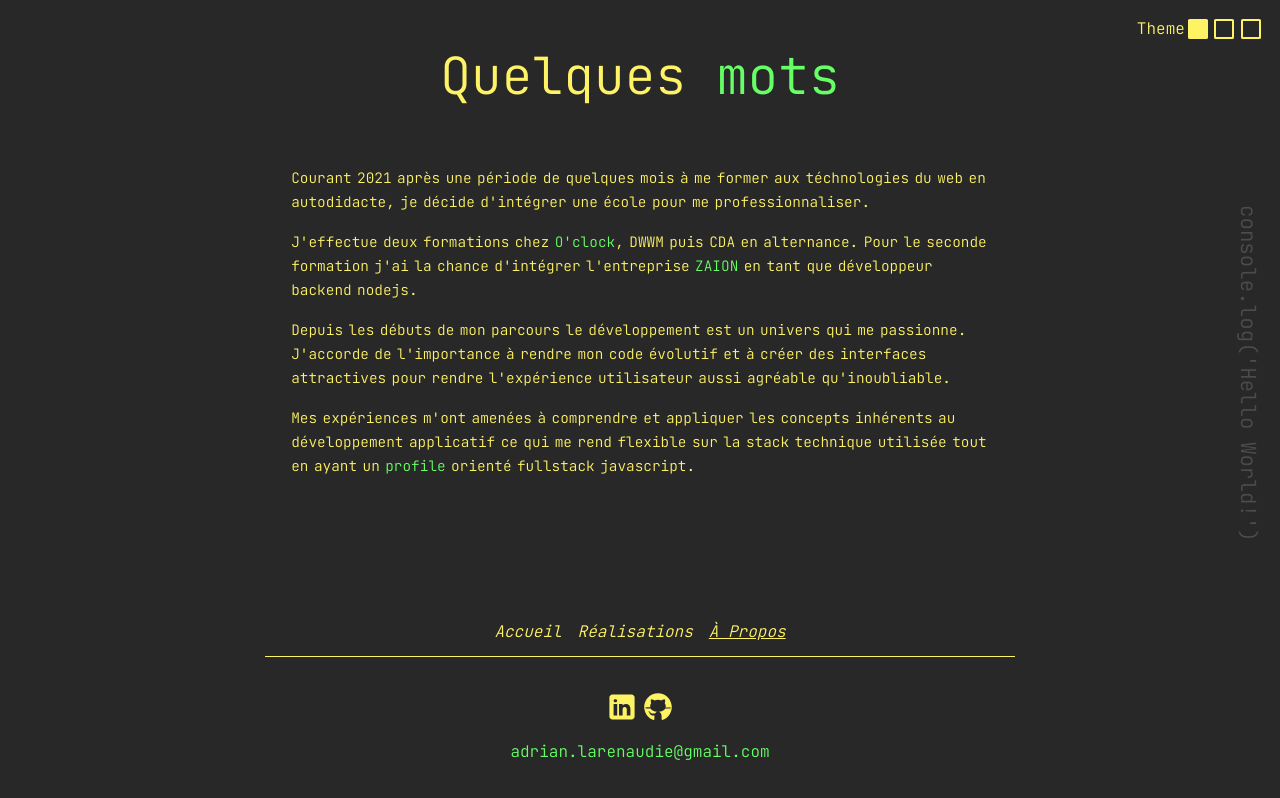
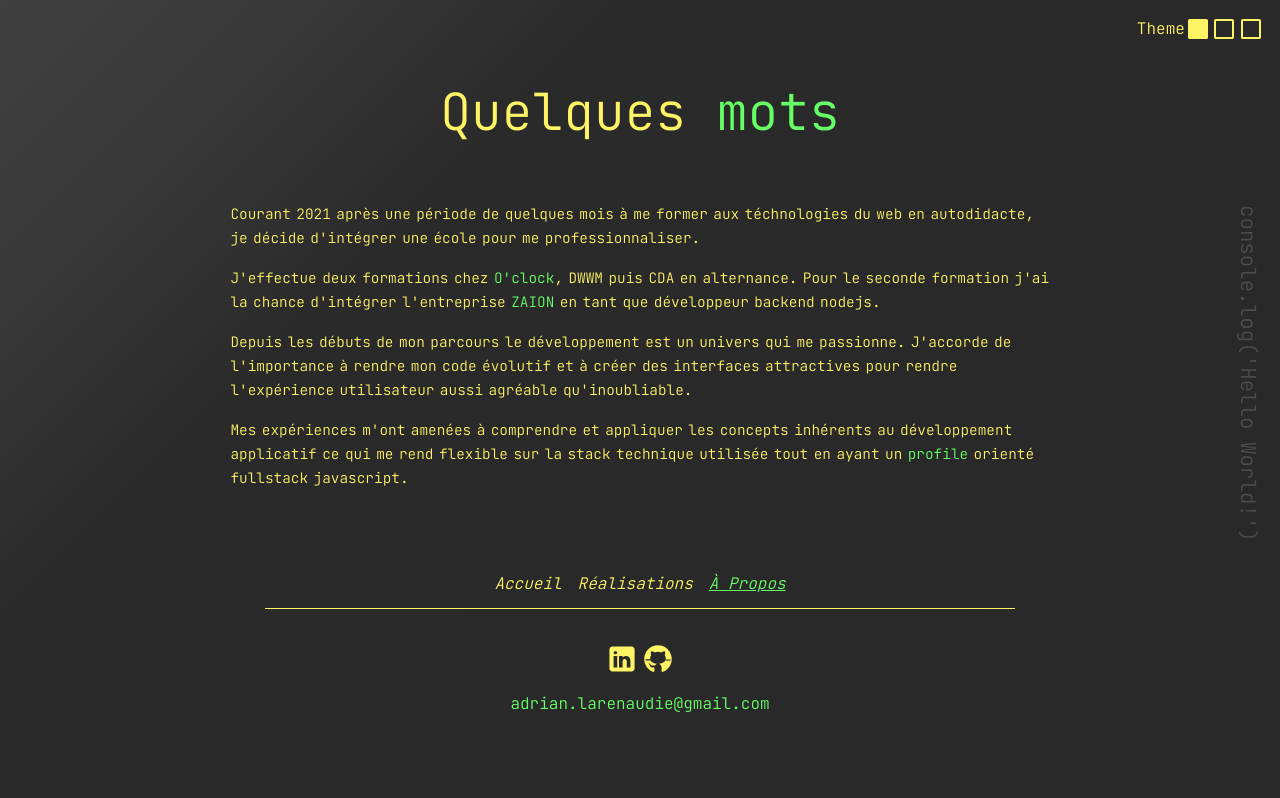
Before and after one commit to Adrian-Larenaudie/adrian_portfolio_vue, a Vue app: page /about in a window 1280 px wide. Built offline with nearby package versions, Linux system fonts and the light colour scheme.

Commit message:
fix hover & add linear gradient on bakground colors

```diff
--- a/src/assets/css/styles.css
+++ b/src/assets/css/styles.css
@@ -103,6 +103,9 @@ svg {
 svg:hover, .footer_contact:hover {
     transform: translateY(-10%);
 }
+svg path {
+    transition: .2s;
+}
 .footer_contact_block {
     margin: 1rem;
     cursor: pointer;
@@ -144,10 +147,10 @@ svg:hover, .footer_contact:hover {
     }
 }
 .home_navigation {
+    margin: 1rem 0 0 0;
     font-size: 1rem;
     display: flex;
     justify-content: center;
-    margin-top: 5vw;
 }
 .home_link {
     margin: 0 .5rem;
@@ -170,7 +173,6 @@ svg:hover, .footer_contact:hover {
         font-size: .7rem;
         display: flex;
         justify-content: center;
-        margin-top: 3rem;
     }
 }
 @media (max-width: 450px) {
@@ -184,9 +186,10 @@ svg:hover, .footer_contact:hover {
 .main_content_about_title {
     font-size: 4vw;
     margin: 1rem;
+    margin-top: 4rem;
 }
 .main_content_about_block_text {
-    width: 60%;
+    width: 70%;
     margin: 2rem;
 }
 .main_content_about_paragraph {
@@ -196,9 +199,17 @@ svg:hover, .footer_contact:hover {
     text-align: left;
     word-spacing: -.2rem;
 }
+@media (max-width: 1100px) {
+    .main_content_about_block_text {
+        width: 80%;
+    }
+}
 @media (max-width: 650px) {
     .main_content_about_title {
         font-size: 2rem;
+    }
+    .main_content_about_block_text {
+        width: 95%;
     }
 }
 @media screen and (min-width: 1400px) {
--- a/src/components/MainFooter.vue
+++ b/src/components/MainFooter.vue
@@ -1,12 +1,13 @@
 <template>
     <!-- le footer -->
     <footer class="footer_block">
+        <HomeMenu />
         <div :style="{backgroundColor: getCurrentTheme.text}" class="footer_segment"></div>
         <div class="social_network">
-            <svg :style="{fill: getCurrentTheme.text}" class="social_network_svg" xmlns="http://www.w3.org/2000/svg"  viewBox="0 0 50 50" width="30px" height="30px">
+            <svg  @mouseover="onMouseOver" @mouseleave="onMouseLeave" :style="{fill: getCurrentTheme.text}" class="social_network_svg" xmlns="http://www.w3.org/2000/svg"  viewBox="0 0 50 50" width="30px" height="30px">
                 <path d="M41,4H9C6.24,4,4,6.24,4,9v32c0,2.76,2.24,5,5,5h32c2.76,0,5-2.24,5-5V9C46,6.24,43.76,4,41,4z M17,20v19h-6V20H17z M11,14.47c0-1.4,1.2-2.47,3-2.47s2.93,1.07,3,2.47c0,1.4-1.12,2.53-3,2.53C12.2,17,11,15.87,11,14.47z M39,39h-6c0,0,0-9.26,0-10 c0-2-1-4-3.5-4.04h-0.08C27,24.96,26,27.02,26,29c0,0.91,0,10,0,10h-6V20h6v2.56c0,0,1.93-2.56,5.81-2.56 c3.97,0,7.19,2.73,7.19,8.26V39z"/>
             </svg>
-            <svg :style="{fill: getCurrentTheme.text}" class="social_network_svg" xmlns="http://www.w3.org/2000/svg"  viewBox="0 0 50 50" width="30px" height="30px">
+            <svg  @mouseover="onMouseOver" @mouseleave="onMouseLeave" :style="{fill: getCurrentTheme.text}" class="social_network_svg" xmlns="http://www.w3.org/2000/svg"  viewBox="0 0 50 50" width="30px" height="30px">
                 <path d="M17.791,46.836C18.502,46.53,19,45.823,19,45v-5.4c0-0.197,0.016-0.402,0.041-0.61C19.027,38.994,19.014,38.997,19,39 c0,0-3,0-3.6,0c-1.5,0-2.8-0.6-3.4-1.8c-0.7-1.3-1-3.5-2.8-4.7C8.9,32.3,9.1,32,9.7,32c0.6,0.1,1.9,0.9,2.7,2c0.9,1.1,1.8,2,3.4,2 c2.487,0,3.82-0.125,4.622-0.555C21.356,34.056,22.649,33,24,33v-0.025c-5.668-0.182-9.289-2.066-10.975-4.975 c-3.665,0.042-6.856,0.405-8.677,0.707c-0.058-0.327-0.108-0.656-0.151-0.987c1.797-0.296,4.843-0.647,8.345-0.714 c-0.112-0.276-0.209-0.559-0.291-0.849c-3.511-0.178-6.541-0.039-8.187,0.097c-0.02-0.332-0.047-0.663-0.051-0.999 c1.649-0.135,4.597-0.27,8.018-0.111c-0.079-0.5-0.13-1.011-0.13-1.543c0-1.7,0.6-3.5,1.7-5c-0.5-1.7-1.2-5.3,0.2-6.6 c2.7,0,4.6,1.3,5.5,2.1C21,13.4,22.9,13,25,13s4,0.4,5.6,1.1c0.9-0.8,2.8-2.1,5.5-2.1c1.5,1.4,0.7,5,0.2,6.6c1.1,1.5,1.7,3.2,1.6,5 c0,0.484-0.045,0.951-0.11,1.409c3.499-0.172,6.527-0.034,8.204,0.102c-0.002,0.337-0.033,0.666-0.051,0.999 c-1.671-0.138-4.775-0.28-8.359-0.089c-0.089,0.336-0.197,0.663-0.325,0.98c3.546,0.046,6.665,0.389,8.548,0.689 c-0.043,0.332-0.093,0.661-0.151,0.987c-1.912-0.306-5.171-0.664-8.879-0.682C35.112,30.873,31.557,32.75,26,32.969V33 c2.6,0,5,3.9,5,6.6V45c0,0.823,0.498,1.53,1.209,1.836C41.37,43.804,48,35.164,48,25C48,12.318,37.683,2,25,2S2,12.318,2,25 C2,35.164,8.63,43.804,17.791,46.836z"/>
             </svg>
         </div>
@@ -18,12 +19,24 @@
 </template>
 
 <script>
+import HomeMenu from '@/components/menus/HomeMenu.vue';
 import { mapGetters } from 'vuex';
 
 export default {
     name: 'MainFooter',
+    components: {
+        HomeMenu,
+    },
     computed: {
         ...mapGetters('utils', ['getCurrentTheme']),
     },
+    methods: {
+    onMouseLeave(event) {
+        event.target.querySelector('path').style.fill = this.getCurrentTheme.text;
+    },
+    onMouseOver(event) {
+        event.target.querySelector('path').style.fill = this.getCurrentTheme.word;
+    },
+    },
 }
 </script>
--- a/src/components/menus/HomeMenu.vue
+++ b/src/components/menus/HomeMenu.vue
@@ -1,8 +1,8 @@
 <template>
     <nav class="home_navigation">
-        <router-link @mouseover="onMouseOver" @mouseleave="onMouseLeave" :style="{color: getCurrentTheme.text, textDecoration: $route.name === 'home' ? 'underline':''}" class="link home_link" to="/">accueil</router-link>
-        <router-link @mouseover="onMouseOver" @mouseleave="onMouseLeave" :style="{color: getCurrentTheme.text, textDecoration: $route.name === 'works' ? 'underline':''}" class="link home_link" to="/works">réalisations</router-link>
-        <router-link @mouseover="onMouseOver" @mouseleave="onMouseLeave" :style="{color: getCurrentTheme.text, textDecoration: $route.name === 'about' ? 'underline':''}" class="link home_link" to="/about">à propos</router-link>
+        <router-link @mouseover="onMouseOver" @mouseleave="onMouseLeave" :style="{color: $route.name === 'home' ? getCurrentTheme.word : getCurrentTheme.text, textDecoration: $route.name === 'home' ? 'underline':''}" class="link home_link" to="/">accueil</router-link>
+        <router-link @mouseover="onMouseOver" @mouseleave="onMouseLeave" :style="{color: $route.name === 'works' ? getCurrentTheme.word : getCurrentTheme.text, textDecoration: $route.name === 'works' ? 'underline':''}" class="link home_link" to="/works">réalisations</router-link>
+        <router-link @mouseover="onMouseOver" @mouseleave="onMouseLeave" :style="{color: $route.name === 'about' ? getCurrentTheme.word : getCurrentTheme.text, textDecoration: $route.name === 'about' ? 'underline':''}" class="link home_link" to="/about">à propos</router-link>
     </nav>
 </template>
 
@@ -16,10 +16,12 @@ export default {
     },
     methods: {
         onMouseLeave(event) {
-            event.target.style.color = this.getCurrentTheme.text;
+            if(!event.target.href.includes(this.$route.name))
+                event.target.style.color = this.getCurrentTheme.text;
         },
         onMouseOver(event) {
-            event.target.style.color = this.getCurrentTheme.word;
+            if(!event.target.href.includes(this.$route.name))
+                event.target.style.color = this.getCurrentTheme.word;
         }
     },
 }
--- a/src/store/modules/utils.js
+++ b/src/store/modules/utils.js
@@ -8,6 +8,11 @@ export default {
             background: '#282828',
             backgroundText: '#555555ce',
             word: '#66ff66',
+            backgroundGradient: 'rgb(40,40,40)',
+            linearGradient: 'linear-gradient(315deg, rgba(40,40,40,1) 0%, rgba(42,42,42,1) 70%, rgba(52,52,52,1) 80%, rgba(59,59,59,1) 90%, rgba(64,64,64,1) 100%)',
+            /* background: rgb(40,40,40);
+background: linear-gradient(315deg, rgba(40,40,40,1) 0%, rgba(42,42,42,1) 85%, rgba(52,52,52,1) 90%, rgba(59,59,59,1) 95%, rgba(64,64,64,1) 100%);
+ */
         },
         oceanicTheme: {
             text: '#f8c291',
@@ -15,13 +20,21 @@ export default {
             background: '#0a3d62',
             backgroundText: '#0e5f99cf',
             word: '#fff',
+            backgroundGradient: 'rgb(12,67,107)',
+            linearGradient: 'linear-gradient(315deg, rgba(12,67,107,1) 0%, rgba(13,70,111,1) 85%, rgba(16,76,119,1) 90%, rgba(18,82,129,1) 95%, rgba(26,100,152,1) 100%)',
+/*             background: rgb(12,67,107);
+            background: linear-gradient(315deg, rgba(12,67,107,1) 0%, rgba(13,70,111,1) 85%, rgba(16,76,119,1) 90%, rgba(18,82,129,1) 95%, rgba(26,100,152,1) 100%); */
         },
         cityTheme: {
             text: '#2f3640',
             linkHover: '#0d0f13',
             background: '#dcdde1',
-            backgroundText: '#eef0f5d5',
+            backgroundText: '#bfc0c2',
             word: '#b71540',
+            backgroundGradient: 'rgb(220,221,225)',
+            linearGradient: 'linear-gradient(315deg, rgba(220,221,225,1) 0%, rgba(232,232,236,1) 85%, rgba(226,227,231,1) 90%, rgba(235,236,241,1) 95%, rgba(243,244,246,1) 100%)',
+            /* background: rgb(220,221,225);
+background: linear-gradient(315deg, rgba(220,221,225,1) 0%, rgba(232,232,236,1) 85%, rgba(226,227,231,1) 90%, rgba(235,236,241,1) 95%, rgba(243,244,246,1) 100%); */
         },
         isMenuMobileOpen: false,
     }),
--- a/src/views/AboutView.vue
+++ b/src/views/AboutView.vue
@@ -1,7 +1,9 @@
 <template>
 
     <div class="main_content_block_about">
-        <h1 class="main_content_about_title">Quelques <span :style="{color: getCurrentTheme.word}">mots</span></h1>
+        <h1 class="main_content_about_title">
+            <span id="wordingAnimation"></span>
+            <span :style="{color: getCurrentTheme.word}"> mots</span></h1>
         <div class="main_content_about_block_text">
             <p class="main_content_about_paragraph">
                 Courant 2021 après une période de quelques mois à me former aux téchnologies du web en autodidacte, je décide d'intégrer une école pour me professionnaliser.
@@ -20,8 +22,6 @@
         </div>
 
     </div>
-    <!-- menu de la page home -->
-    <HomeMenu />
 
 </template>
 
@@ -37,5 +37,57 @@ export default {
         computed: {
             ...mapGetters('utils', ['getCurrentTheme']),
         },
+        mounted() {
+            /* petit algo d'animation des lettres du mot "word" */
+            const word = 'Quelques';
+            for (let i = 0; i < word.length; i++) {
+                const newSpan = document.createElement('span');
+                newSpan.textContent = word[i];
+                wordingAnimation.appendChild(newSpan);
+            }
+            const letterTags = wordingAnimation.querySelectorAll('span')
+            setTimeout(async() => {
+                for (let i = 0; i < letterTags.length; i++) {
+                    await new Promise(resolve => setTimeout(resolve, 150));
+                    letterTags[i].classList.add('letterBigger');
+                    if(i === letterTags.length - 1) {
+                        i = -1;
+                        await new Promise(resolve => setTimeout(resolve, 6000));
+                        letterTags.forEach(letterTag => {
+                            letterTag.classList.remove('letterBigger');
+                        });
+                    }
+                }
+            }, 1000);
+
+        }
 }
 </script>
+
+<style>
+/* animation de disparition de lettre */
+.letterBigger {
+    display: inline-block;
+    animation-name: letterBigger;
+    animation-delay: 0;
+    animation-duration: .5s;
+    animation-iteration-count: 1;
+}
+@keyframes letterBigger {
+    0% {
+        transform: scale(1);
+    }
+    25% {
+        transform: scale(1.3);
+    }
+    50% {
+        transform: scale(1);
+    }
+    75% {
+        transform: scale(.8);
+    }
+    100% {
+        transform: scale(1);
+    }
+}
+</style>
--- a/src/views/HomeView.vue
+++ b/src/views/HomeView.vue
@@ -10,8 +10,7 @@
             </h2>
         </div>
     </div>
-    <!-- menu de la page home -->
-    <HomeMenu />
+
 </template>
 
 <script>
@@ -37,6 +36,7 @@ export default {
                 'React/Redux',
                 'NoSql',
             ];
+            /* petit algo d'apparition/disparition des mots du tableau lettre par lettre */
             setTimeout(async() => {
                 let currentIndex = 0;
                 for(let i = 0; i < arrayOfWords.length; i++) {
@@ -71,6 +71,7 @@ export default {
 </script>
 
 <style>
+/* animations d'apparition de lettre */
 .wordReveal {
     display: inline-block;
     animation-name: wordReveal;
@@ -88,6 +89,8 @@ export default {
       transform: scale(1);
     }
 }
+
+/* animation de disparition de lettre */
 .wordDisappear {
     display: inline-block;
     animation-name: wordDisappear;
--- a/src/views/LayoutView.vue
+++ b/src/views/LayoutView.vue
@@ -1,5 +1,5 @@
 <template>
-    <div :style="{backgroundColor: getCurrentTheme.background, color: getCurrentTheme.text}" class="application" id="application">
+    <div :style="{background: getCurrentTheme.backgroundGradient, background: getCurrentTheme.linearGradient/* backgroundColor: getCurrentTheme.background */, color: getCurrentTheme.text}" class="application" id="application">
 
         <ThemeSelector />
 
```
